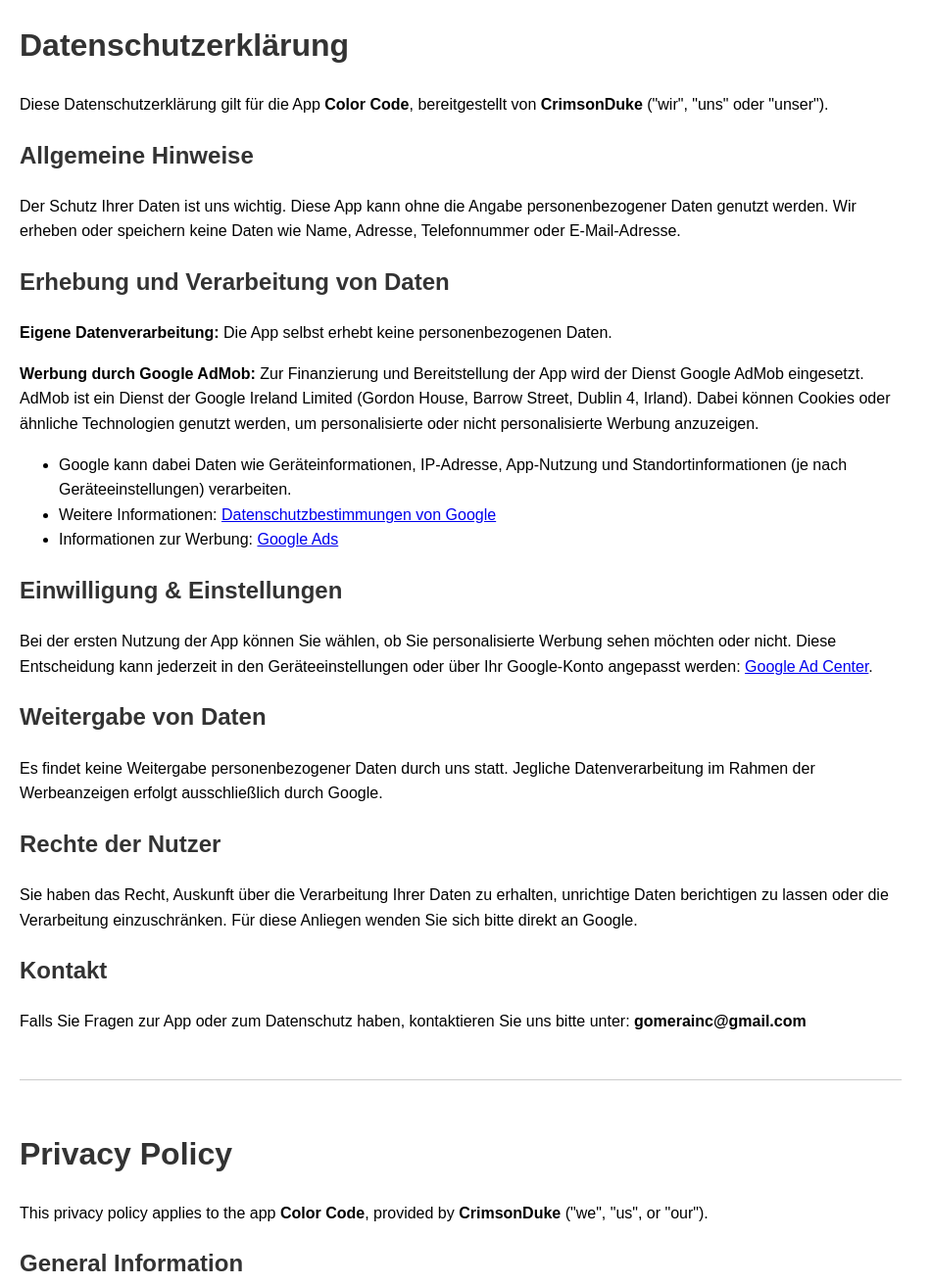
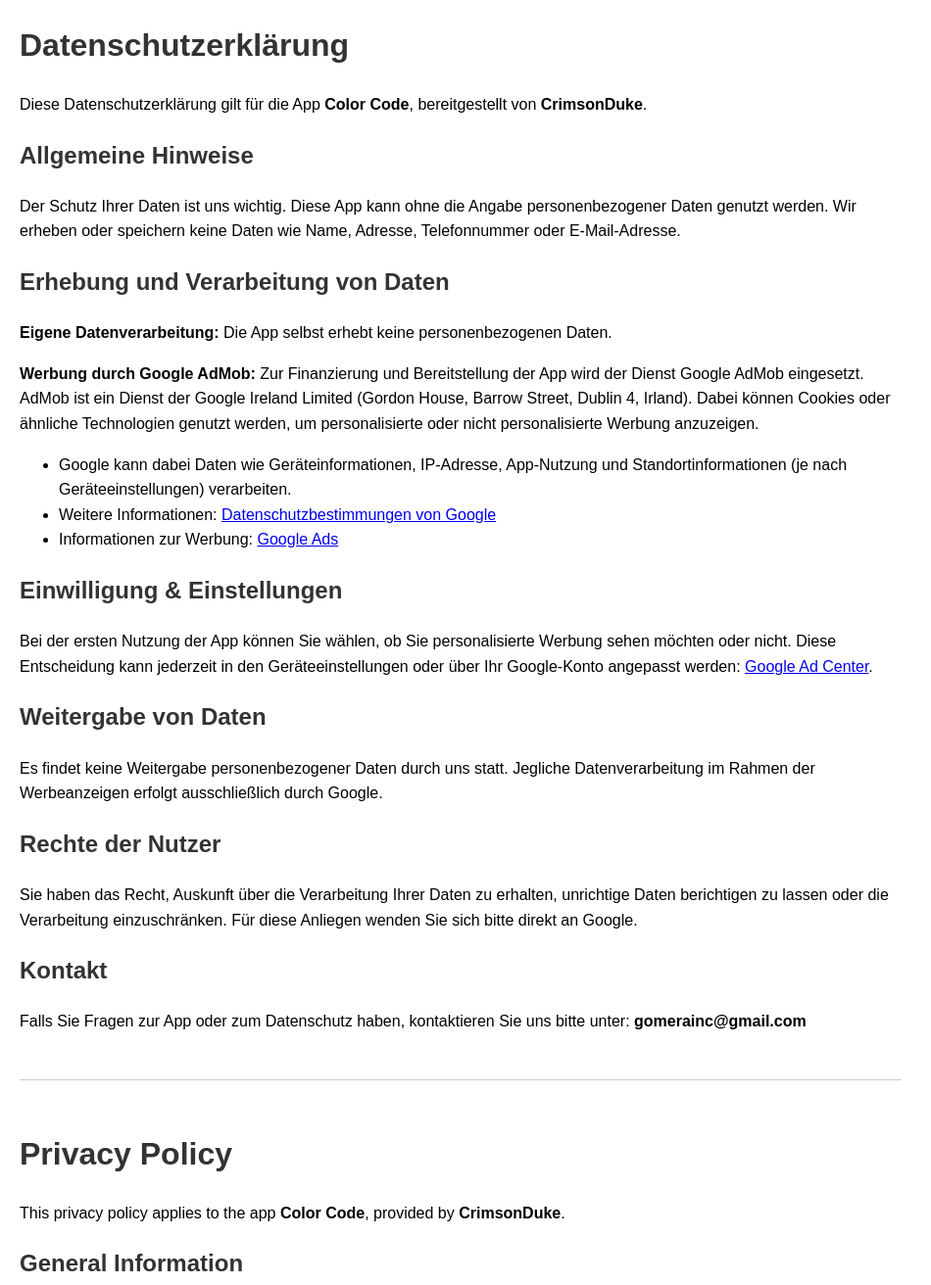
Before and after one commit to Lomelu/privacy-policy, a plain HTML site: page index.html in a window 1280 px wide. Shown: the top 1312 px of the page at 98% size, without its empty margins (0-950 px from the left). Drawn offline with Linux system fonts and the light colour scheme.

Commit message:
Update index.html

```diff
--- a/index.html
+++ b/index.html
@@ -25,7 +25,7 @@
   <div class="lang-section" id="de">
     <h1>Datenschutzerklärung</h1>
 
-    <p>Diese Datenschutzerklärung gilt für die App <strong>Color Code</strong>, bereitgestellt von <strong>CrimsonDuke</strong> ("wir", "uns" oder "unser").</p>
+    <p>Diese Datenschutzerklärung gilt für die App <strong>Color Code</strong>, bereitgestellt von <strong>CrimsonDuke</strong>.</p>
 
     <h2>Allgemeine Hinweise</h2>
     <p>Der Schutz Ihrer Daten ist uns wichtig. Diese App kann ohne die Angabe personenbezogener Daten genutzt werden. Wir erheben oder speichern keine Daten wie Name, Adresse, Telefonnummer oder E-Mail-Adresse.</p>
@@ -55,7 +55,7 @@
   <div class="lang-section" id="en">
     <h1>Privacy Policy</h1>
 
-    <p>This privacy policy applies to the app <strong>Color Code</strong>, provided by <strong>CrimsonDuke</strong> ("we", "us", or "our").</p>
+    <p>This privacy policy applies to the app <strong>Color Code</strong>, provided by <strong>CrimsonDuke</strong>.</p>
 
     <h2>General Information</h2>
     <p>Protecting your data is important to us. This app can be used without providing personal information. We do not collect or store data such as name, address, phone number, or email address.</p>
```
